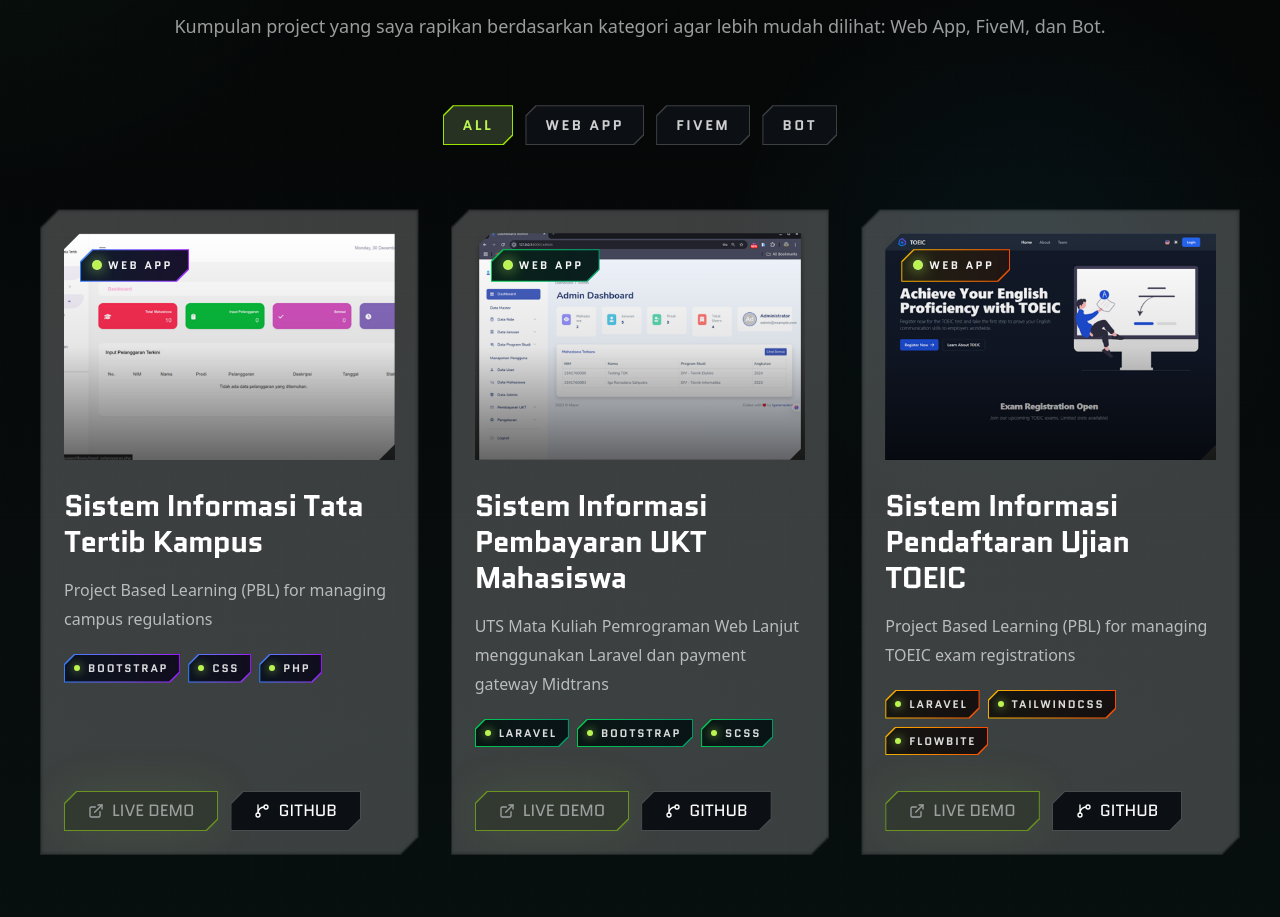
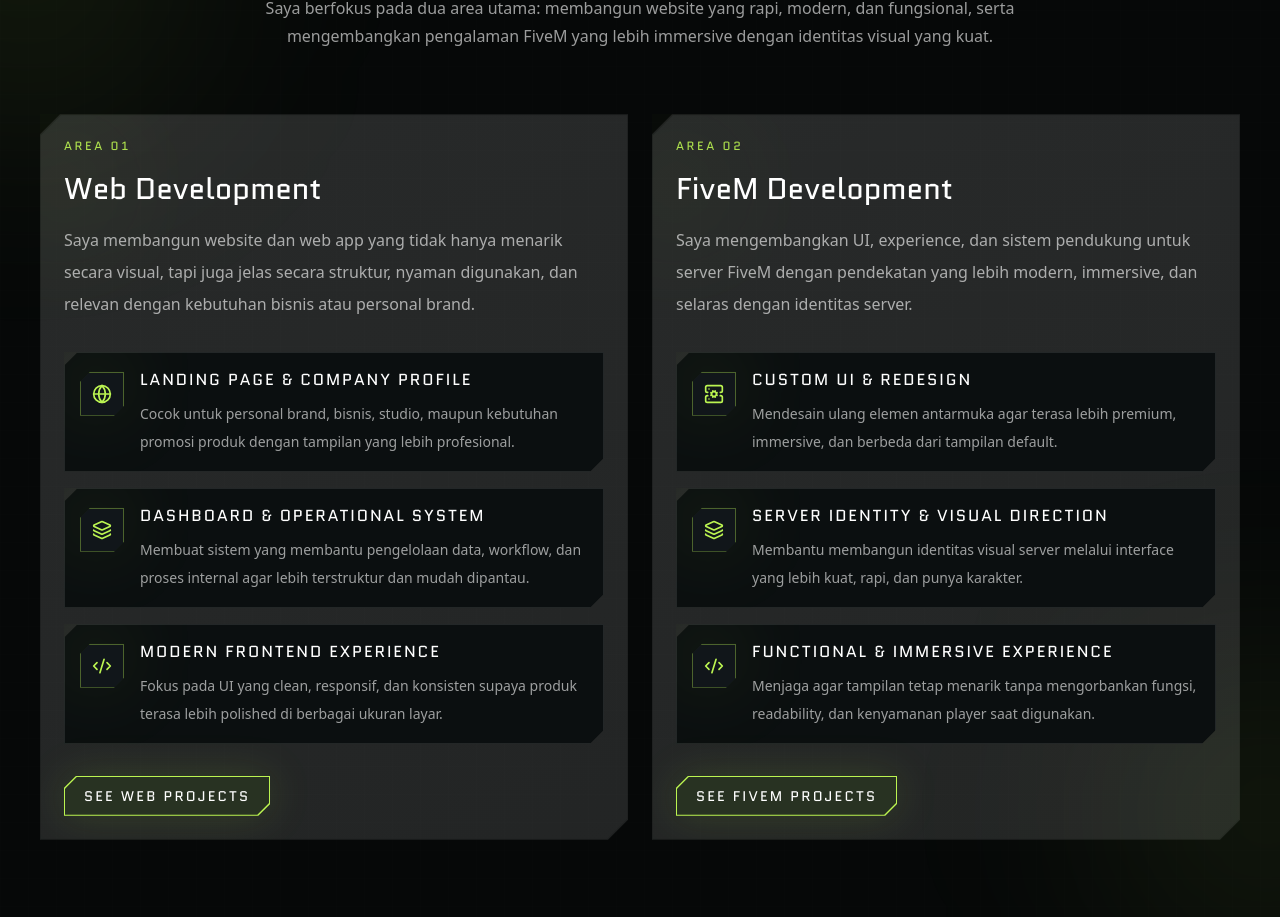
Before and after one commit to igaramadana/gatronstudio-app, a Next.js app: page / in a window 1280 px wide. Shown: the part 1853-2770 px from the top of the page. Built offline with nearby package versions, Linux system fonts and the light colour scheme.

Commit message:
feat: add focus area

```diff
--- a/app/page.tsx
+++ b/app/page.tsx
@@ -10,6 +10,7 @@
 import Preloader from "@/components/Preloader";
 import Skills from "@/components/SkillsSection";
 import ContactSection from "@/components/ContactSection";
+import FocusArea from "@/components/FocusArea";
 
 function SectionDivider() {
   return (
@@ -39,6 +40,9 @@
         <AboutMe />
 
         <SectionDivider />
+        <FocusArea />
+
+        <SectionDivider />
         <Project />
 
         <SectionDivider />
--- /dev/null
+++ b/components/FocusArea.tsx
@@ -0,0 +1,260 @@
+import { Code2, Globe, Layers3, ServerCog } from "lucide-react";
+import Link from "next/link";
+
+function ActionButton({
+  href,
+  children,
+  primary = false,
+}: {
+  href: string;
+  children: React.ReactNode;
+  primary?: boolean;
+}) {
+  return (
+    <Link
+      href={href}
+      className={`group relative inline-flex items-center justify-center px-5 py-2.5 transition-transform duration-150 active:scale-[0.97] ${
+        primary ? "drop-shadow-[0_0_20px_rgba(163,230,53,0.14)]" : ""
+      }`}
+    >
+      <span
+        className={`absolute inset-0 [clip-path:polygon(12px_0,100%_0,100%_calc(100%-12px),calc(100%-12px)_100%,0_100%,0_12px)] ${
+          primary ? "bg-[#283222]" : "bg-[#0C0F14]"
+        }`}
+      />
+      <span
+        className={`absolute inset-0 [clip-path:polygon(12px_0,100%_0,100%_calc(100%-12px),calc(100%-12px)_100%,0_100%,0_12px)] p-px ${
+          primary ? "bg-lime-300" : "bg-white/20 group-hover:bg-lime-300"
+        }`}
+      >
+        <span
+          className={`block h-full w-full [clip-path:polygon(12px_0,100%_0,100%_calc(100%-12px),calc(100%-12px)_100%,0_100%,0_12px)] ${
+            primary ? "bg-[#283222]" : "bg-[#0C0F14]"
+          }`}
+        />
+      </span>
+
+      <span className="relative inline-flex items-center gap-2 font-quantico text-sm uppercase tracking-[0.16em] text-white">
+        {children}
+      </span>
+    </Link>
+  );
+}
+
+function FeatureItem({
+  icon,
+  title,
+  description,
+}: {
+  icon: React.ReactNode;
+  title: string;
+  description: string;
+}) {
+  return (
+    <div className="relative overflow-hidden p-4">
+      <div
+        className="absolute inset-0 bg-[#0B0F10]"
+        style={{
+          clipPath:
+            "polygon(14px 0,100% 0,100% calc(100% - 14px),calc(100% - 14px) 100%,0 100%,0 14px)",
+        }}
+      />
+      <div
+        className="absolute inset-0 border border-white/10"
+        style={{
+          clipPath:
+            "polygon(14px 0,100% 0,100% calc(100% - 14px),calc(100% - 14px) 100%,0 100%,0 14px)",
+        }}
+      />
+      <div className="pointer-events-none absolute left-0 top-0 h-16 w-16 rounded-full bg-lime-300/10 blur-2xl" />
+
+      <div className="relative flex items-start gap-4">
+        <div className="relative mt-1 shrink-0">
+          <div
+            className="absolute inset-0 bg-lime-300/15 blur-md"
+            style={{
+              clipPath:
+                "polygon(10px 0,100% 0,100% calc(100% - 10px),calc(100% - 10px) 100%,0 100%,0 10px)",
+            }}
+          />
+          <div
+            className="relative flex size-11 items-center justify-center border border-lime-300/35 bg-[#11161A] text-lime-300"
+            style={{
+              clipPath:
+                "polygon(10px 0,100% 0,100% calc(100% - 10px),calc(100% - 10px) 100%,0 100%,0 10px)",
+            }}
+          >
+            {icon}
+          </div>
+        </div>
+
+        <div>
+          <h4 className="font-quantico text-base uppercase tracking-[0.12em] text-white">
+            {title}
+          </h4>
+          <p className="mt-2 text-sm leading-7 text-white/60">{description}</p>
+        </div>
+      </div>
+    </div>
+  );
+}
+
+function SpecializationCard({
+  eyebrow,
+  title,
+  description,
+  features,
+  ctaHref,
+  ctaLabel,
+}: {
+  eyebrow: string;
+  title: string;
+  description: string;
+  features: {
+    icon: React.ReactNode;
+    title: string;
+    description: string;
+  }[];
+  ctaHref: string;
+  ctaLabel: string;
+}) {
+  return (
+    <article className="group relative overflow-hidden p-5 lg:p-6">
+      <div
+        className="absolute inset-0 bg-white/10"
+        style={{
+          clipPath:
+            "polygon(20px 0,100% 0,100% calc(100% - 20px),calc(100% - 20px) 100%,0 100%,0 20px)",
+        }}
+      />
+      <div
+        className="absolute inset-px bg-[linear-gradient(155deg,rgba(255,255,255,0.04)_0%,rgba(153,153,153,0.03)_100%)]"
+        style={{
+          clipPath:
+            "polygon(20px 0,100% 0,100% calc(100% - 20px),calc(100% - 20px) 100%,0 100%,0 20px)",
+        }}
+      />
+      <div className="pointer-events-none absolute -left-6 top-6 h-24 w-24 rounded-full bg-lime-300/10 blur-3xl opacity-80" />
+      <div className="pointer-events-none absolute right-0 bottom-0 h-24 w-24 rounded-full bg-lime-300/10 blur-3xl opacity-0 transition-opacity duration-300 group-hover:opacity-100" />
+
+      <div className="relative">
+        <p className="font-quantico text-xs uppercase tracking-[0.22em] text-lime-300/90">
+          {eyebrow}
+        </p>
+
+        <h3 className="mt-4 font-quantico text-2xl leading-tight text-white md:text-3xl">
+          {title}
+        </h3>
+
+        <p className="mt-4 max-w-2xl text-sm leading-8 text-white/62 md:text-base">
+          {description}
+        </p>
+
+        <div className="mt-8 grid gap-4">
+          {features.map((feature) => (
+            <FeatureItem
+              key={feature.title}
+              icon={feature.icon}
+              title={feature.title}
+              description={feature.description}
+            />
+          ))}
+        </div>
+
+        <div className="mt-8">
+          <ActionButton href={ctaHref} primary>
+            {ctaLabel}
+          </ActionButton>
+        </div>
+      </div>
+    </article>
+  );
+}
+
+export default function FocusArea() {
+  return (
+    <section
+      id="focus-area"
+      className="relative overflow-hidden py-20 md:py-24 lg:py-28"
+    >
+      <div className="absolute inset-0 bg-[#060808]" />
+      <div className="absolute inset-0 opacity-[0.035] [background-image:linear-gradient(rgba(255,255,255,0.12)_1px,transparent_1px),linear-gradient(90deg,rgba(255,255,255,0.12)_1px,transparent_1px)] [background-size:28px_28px]" />
+      <div className="pointer-events-none absolute left-[-10vw] top-[2vw] h-[24vw] w-[24vw] rounded-full bg-lime-300/10 blur-[120px]" />
+      <div className="pointer-events-none absolute right-[-10vw] bottom-[0vw] h-[22vw] w-[22vw] rounded-full bg-lime-300/10 blur-[120px]" />
+
+      <div className="relative z-10 mx-auto max-w-7xl px-8 sm:px-10">
+        <div className="mb-12 max-w-3xl text-center lg:mx-auto lg:mb-16">
+            <p className="font-quantico text-sm font-bold uppercase tracking-[0.22em] text-white/55">
+                Focus Area
+            </p>
+            <h2 className="bg-linear-to-b from-lime-300 via-lime-400 to-lime-500 bg-clip-text text-center font-quantico text-3xl tracking-tight font-bold text-transparent sm:text-4xl lg:text-5xl xl:text-6xl">
+              My Specialization
+            </h2>
+            <p className="mt-4 text-sm leading-7 text-white/60 md:text-base">
+                Saya berfokus pada dua area utama: membangun website yang rapi,
+                modern, dan fungsional, serta mengembangkan pengalaman FiveM yang
+                lebih immersive dengan identitas visual yang kuat.
+            </p>
+        </div>
+
+        <div className="grid gap-6 lg:grid-cols-2">
+          <SpecializationCard
+            eyebrow="Area 01"
+            title="Web Development"
+            description="Saya membangun website dan web app yang tidak hanya menarik secara visual, tapi juga jelas secara struktur, nyaman digunakan, dan relevan dengan kebutuhan bisnis atau personal brand."
+            ctaHref="/projects"
+            ctaLabel="See Web Projects"
+            features={[
+              {
+                icon: <Globe className="size-5" />,
+                title: "Landing Page & Company Profile",
+                description:
+                  "Cocok untuk personal brand, bisnis, studio, maupun kebutuhan promosi produk dengan tampilan yang lebih profesional.",
+              },
+              {
+                icon: <Layers3 className="size-5" />,
+                title: "Dashboard & Operational System",
+                description:
+                  "Membuat sistem yang membantu pengelolaan data, workflow, dan proses internal agar lebih terstruktur dan mudah dipantau.",
+              },
+              {
+                icon: <Code2 className="size-5" />,
+                title: "Modern Frontend Experience",
+                description:
+                  "Fokus pada UI yang clean, responsif, dan konsisten supaya produk terasa lebih polished di berbagai ukuran layar.",
+              },
+            ]}
+          />
+
+          <SpecializationCard
+            eyebrow="Area 02"
+            title="FiveM Development"
+            description="Saya mengembangkan UI, experience, dan sistem pendukung untuk server FiveM dengan pendekatan yang lebih modern, immersive, dan selaras dengan identitas server."
+            ctaHref="/projects"
+            ctaLabel="See FiveM Projects"
+            features={[
+              {
+                icon: <ServerCog className="size-5" />,
+                title: "Custom UI & Redesign",
+                description:
+                  "Mendesain ulang elemen antarmuka agar terasa lebih premium, immersive, dan berbeda dari tampilan default.",
+              },
+              {
+                icon: <Layers3 className="size-5" />,
+                title: "Server Identity & Visual Direction",
+                description:
+                  "Membantu membangun identitas visual server melalui interface yang lebih kuat, rapi, dan punya karakter.",
+              },
+              {
+                icon: <Code2 className="size-5" />,
+                title: "Functional & Immersive Experience",
+                description:
+                  "Menjaga agar tampilan tetap menarik tanpa mengorbankan fungsi, readability, dan kenyamanan player saat digunakan.",
+              },
+            ]}
+          />
+        </div>
+      </div>
+    </section>
+  );
+}
--- a/components/Navbar.tsx
+++ b/components/Navbar.tsx
@@ -8,6 +8,7 @@
 
 const navLinks = [
   { name: "About", href: "#about" },
+  { name: "Focus", href: "#focus-area" },
   { name: "Projects", href: "#projects" },
   { name: "Skills", href: "#skills" },
   { name: "Contact", href: "#contact" },
```
